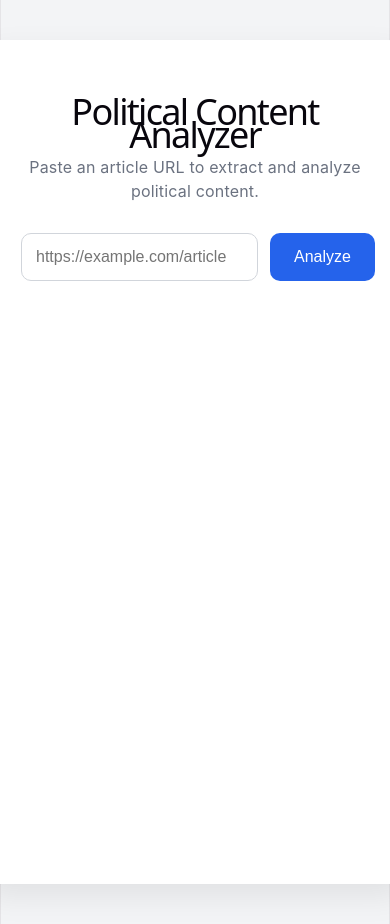
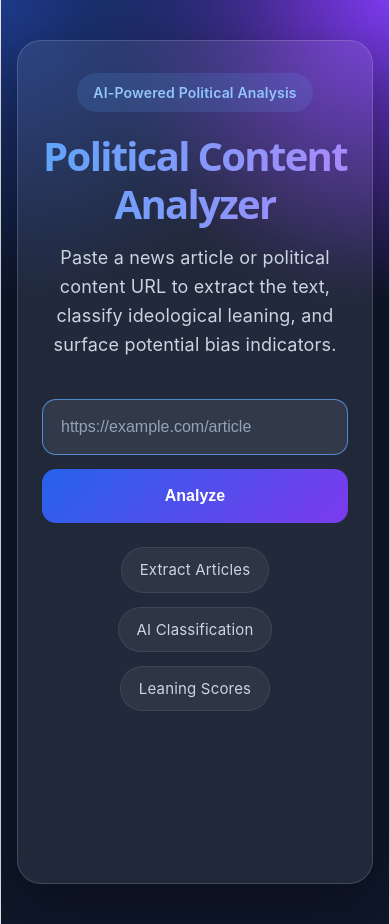
Before and after one commit to anjali-a-p/political-analyzer, a React app in the folder frontend/: page / in a window 390 px wide. Built offline with nearby package versions, Linux system fonts and the light colour scheme; the HTML template or start-up script is replaced by a standard one.

Commit message:
Polish empty dashboard state

```diff
--- a/frontend/src/App.css
+++ b/frontend/src/App.css
@@ -1,97 +1,166 @@
 body {
   margin: 0;
-  background: #f3f4f6;
+  min-height: 100vh;
+  background:
+    radial-gradient(circle at top left, #1e3a8a 0%, transparent 30%),
+    radial-gradient(circle at top right, #7c3aed 0%, transparent 30%),
+    #0f172a;
   font-family: Inter, Arial, sans-serif;
-  color: #111827;
+  color: white;
 }
 
 .page {
   min-height: 100vh;
   display: flex;
   justify-content: center;
-  padding: 40px 20px;
+  padding: 80px 40px;
 }
 
 .card {
   width: 100%;
   max-width: 1100px;
-  background: white;
-  padding: 40px;
-  border-radius: 20px;
-  box-shadow: 0 12px 32px rgba(0,0,0,0.08);
+  background: rgba(255, 255, 255, 0.08);
+  backdrop-filter: blur(18px);
+  border: 1px solid rgba(255, 255, 255, 0.15);
+  padding: 48px;
+  border-radius: 24px;
+  box-shadow: 0 20px 60px rgba(0, 0, 0, 0.35);
+}
+
+.hero-badge {
+  width: fit-content;
+  margin: 0 auto 20px;
+  padding: 8px 16px;
+  border-radius: 999px;
+  background: rgba(96, 165, 250, 0.15);
+  color: #93c5fd;
+  font-size: 14px;
+  font-weight: 600;
 }
 
 h1 {
   text-align: center;
-  margin-bottom: 10px;
+  font-size: 56px;
+  font-weight: 800;
+  margin: 0 0 16px 0;
+  line-height: 1.2;
+  background: linear-gradient(90deg, #60a5fa, #a78bfa);
+  -webkit-background-clip: text;
+  -webkit-text-fill-color: transparent;
 }
 
 .subtitle {
   text-align: center;
-  color: #6b7280;
-  margin-bottom: 30px;
+  color: #cbd5e1;
+  font-size: 18px;
+  max-width: 700px;
+  margin: 0 auto 40px;
+  line-height: 1.6;
 }
 
 form {
   display: flex;
-  gap: 12px;
+  gap: 14px;
 }
 
 input {
   flex: 1;
-  padding: 14px;
-  border-radius: 10px;
-  border: 1px solid #d1d5db;
+  padding: 18px;
+  border-radius: 14px;
+  border: 1px solid rgba(96, 165, 250, 0.75);
   font-size: 16px;
+  background: rgba(255, 255, 255, 0.08);
+  color: white;
+  outline: none;
+}
+
+input::placeholder {
+  color: #94a3b8;
+}
+
+input:focus {
+  border-color: #93c5fd;
+  box-shadow: 0 0 0 3px rgba(96, 165, 250, 0.25);
 }
 
 button {
   border: none;
-  border-radius: 10px;
-  padding: 14px 24px;
-  background: #2563eb;
+  border-radius: 14px;
+  padding: 18px 30px;
+  background: linear-gradient(135deg, #2563eb, #7c3aed);
   color: white;
   cursor: pointer;
   font-size: 16px;
+  font-weight: 700;
 }
 
 button:hover {
-  background: #1d4ed8;
+  filter: brightness(1.1);
+}
+
+button:disabled {
+  opacity: 0.6;
+  cursor: not-allowed;
+}
+
+.features {
+  display: flex;
+  justify-content: center;
+  gap: 14px;
+  margin-top: 24px;
+  color: #cbd5e1;
+  font-size: 15px;
+  flex-wrap: wrap;
+}
+
+.feature {
+  padding: 10px 18px;
+  border-radius: 999px;
+  background: rgba(255, 255, 255, 0.06);
+  border: 1px solid rgba(255, 255, 255, 0.08);
 }
 
 .results {
-  margin-top: 40px;
-  border-top: 2px solid #e5e7eb;
-  padding-top: 30px;
+  margin-top: 42px;
+  border-top: 1px solid rgba(255, 255, 255, 0.16);
+  padding-top: 34px;
 }
 
-.section-title {
-  margin-top: 32px;
-  margin-bottom: 16px;
+.results h2 {
+  margin-top: 0;
+  color: white;
 }
 
 .stats-grid {
   display: grid;
   grid-template-columns: repeat(3, 1fr);
-  gap: 16px;
+  gap: 18px;
 }
 
 .stat-card {
-  background: #f9fafb;
-  border: 1px solid #e5e7eb;
-  border-radius: 14px;
-  padding: 18px;
+  background: rgba(255, 255, 255, 0.1);
+  border: 1px solid rgba(255, 255, 255, 0.14);
+  border-radius: 18px;
+  padding: 20px;
 }
 
 .stat-label {
+  color: #cbd5e1;
   font-size: 14px;
-  color: #6b7280;
 }
 
 .stat-value {
   margin-top: 8px;
   font-size: 22px;
-  font-weight: 700;
+  font-weight: 800;
+  color: white;
+  word-break: break-word;
+}
+
+.section-title {
+  margin-top: 34px;
+  margin-bottom: 18px;
+  color: white;
 }
 
 .score-row {
@@ -101,20 +170,23 @@ button:hover {
 .score-header {
   display: flex;
   justify-content: space-between;
-  margin-bottom: 6px;
+  color: #e5e7eb;
+  margin-bottom: 8px;
+  font-weight: 600;
 }
 
 .score-bar-container {
   width: 100%;
-  height: 12px;
-  background: #e5e7eb;
+  height: 14px;
+  background: rgba(255, 255, 255, 0.12);
   border-radius: 999px;
   overflow: hidden;
 }
 
 .score-bar {
   height: 100%;
-  background: #2563eb;
+  border-radius: 999px;
+  background: linear-gradient(90deg, #60a5fa, #a78bfa);
 }
 
 .badges {
@@ -124,22 +196,53 @@ button:hover {
 }
 
 .badge {
-  background: #dbeafe;
-  color: #1d4ed8;
+  background: rgba(96, 165, 250, 0.18);
+  color: #bfdbfe;
   padding: 8px 14px;
   border-radius: 999px;
-  font-weight: 600;
+  font-weight: 700;
+}
+
+.empty-state {
+  color: #cbd5e1;
 }
 
 .preview {
-  background: #f9fafb;
-  border: 1px solid #e5e7eb;
-  border-radius: 14px;
-  padding: 20px;
+  background: rgba(255, 255, 255, 0.08);
+  border: 1px solid rgba(255, 255, 255, 0.14);
+  border-radius: 18px;
+  padding: 22px;
   line-height: 1.8;
+  color: #e5e7eb;
 }
 
 .error {
-  color: red;
-  margin-top: 12px;
+  color: #fecaca;
+  background: rgba(220, 38, 38, 0.15);
+  border: 1px solid rgba(248, 113, 113, 0.25);
+  border-radius: 12px;
+  padding: 12px 14px;
+  margin-top: 18px;
 }
+
+@media (max-width: 800px) {
+  .page {
+    padding: 40px 16px;
+  }
+
+  h1 {
+    font-size: 40px;
+  }
+
+  form {
+    flex-direction: column;
+  }
+
+  .stats-grid {
+    grid-template-columns: 1fr;
+  }
+
+  .card {
+    padding: 32px 24px;
+  }
+}
--- a/frontend/src/App.jsx
+++ b/frontend/src/App.jsx
@@ -33,9 +33,13 @@ function App() {
   return (
     <main className="page">
       <section className="card">
+        <div className="hero-badge">AI-Powered Political Analysis</div>
+
         <h1>Political Content Analyzer</h1>
+
         <p className="subtitle">
-          Paste an article URL to extract and analyze political content.
+          Paste a news article or political content URL to extract the text,
+          classify ideological leaning, and surface potential bias indicators.
         </p>
 
         <form onSubmit={analyzeUrl}>
@@ -50,6 +54,12 @@ function App() {
             {loading ? "Analyzing..." : "Analyze"}
           </button>
         </form>
+
+        <div className="features">
+          <div className="feature">Extract Articles</div>
+          <div className="feature">AI Classification</div>
+          <div className="feature">Leaning Scores</div>
+        </div>
 
         {error && <p className="error">{error}</p>}
 
@@ -104,7 +114,7 @@ function App() {
                   </span>
                 ))
               ) : (
-                <span>No loaded language detected</span>
+                <span className="empty-state">No loaded language detected</span>
               )}
             </div>
 
```
